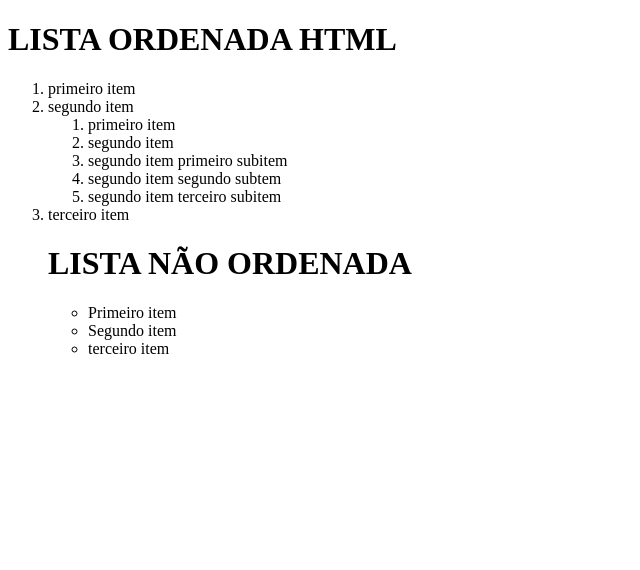
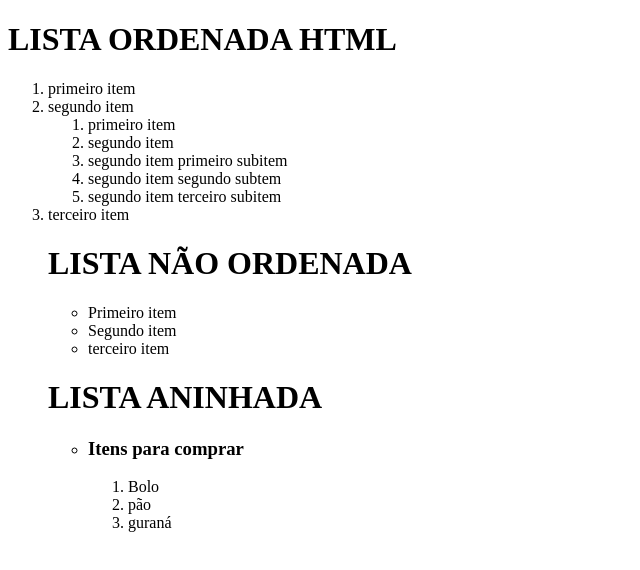
Before and after one commit to BrunoHenrique0ifsp/Aula-1, a plain HTML site: page paginas/lista.html in a window 1280 px wide. Shown: the whole page, without its empty margins (0-640 px from the left). Drawn offline with Linux system fonts and the light colour scheme.

Commit message:
100% atualizado

```diff
--- a/paginas/lista.html
+++ b/paginas/lista.html
@@ -28,6 +28,16 @@
     <li>Segundo item </li>
     <li>terceiro item </li>
 </UL>
+<h1>LISTA ANINHADA</h1>
+<ul>
+    <li><h3>Itens para comprar</h1>
+        <ol>
+            <li>Bolo</li>
+            <li>pão</li>
+            <li>guraná</li>
+        </ol>
+    </li>
+</ul>
 
 </body>
 </html>
```
